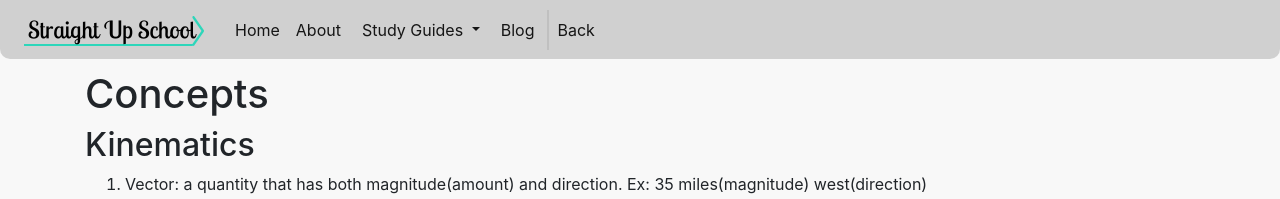
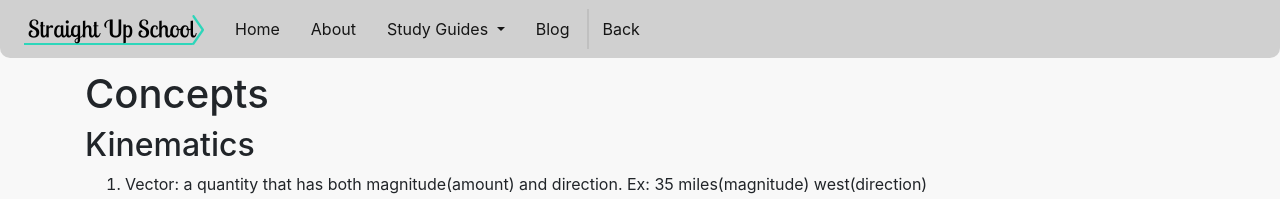
Before and after one commit to KasaiYuki/kasaiyuki.github.io, a Jekyll site: the page built from guides/guides-concepts.md, in a window 1280 px wide. Shown: the top 199 px of the page. Built offline with Jekyll 4.4.1, drawn with Linux system fonts in a browser that asks for light colours; formulas are drawn with MathJax 3; comment, search, counter and statistics services are not loaded.

Commit message:
spaced out navbar items

```diff
--- a/_includes/navbar2.html
+++ b/_includes/navbar2.html
@@ -8,13 +8,13 @@
 
     <div class="collapse navbar-collapse" id="navbarSupportedContent">
       <ul class="navbar-nav mr-auto">
-        <li class="nav-item active">
+        <li class="nav-item active" style="padding-right: 15px;">
           <a class="nav-link" href="/">Home <span class="sr-only">(current)</span></a>
         </li>
-        <li class="nav-item active" style="padding-right: 5px;">
+        <li class="nav-item active" style="padding-right: 15px;">
           <a class="nav-link" href="/about">About</a>
         </li>
-        <li class="nav-item active dropdown" style="padding-right: 5px;">
+        <li class="nav-item active dropdown" style="padding-right: 15px;">
           <a class="nav-link dropdown-toggle" href="/guides" id="navbarDropdown" role="button" data-toggle="dropdown"
             aria-haspopup="true" aria-expanded="false">
             Study Guides
@@ -27,10 +27,10 @@
             <a class="dropdown-item" href="/guides/guides-strats">Stratagies</a>
           </div>
         </li>
-        <li class="nav-item active" style="padding-right: 5px;">
+        <li class="nav-item active" style="padding-right: 10px;">
           <a class="nav-link" href="/blog">Blog</a>
         </li>
-        <li class="nav-item active" style="border-left: 2.5px solid #C0C0C0;">
+        <li class="nav-item active" style="border-left: 2.5px solid #C0C0C0; padding-left: 5px;">
           <a class="nav-link" href="./">Back</a>
         </li>
       </ul>
```
Also changed, not shown: _includes/navbar.html (+4 -4 lines), assets/brandLogo.png, 4 other files.
